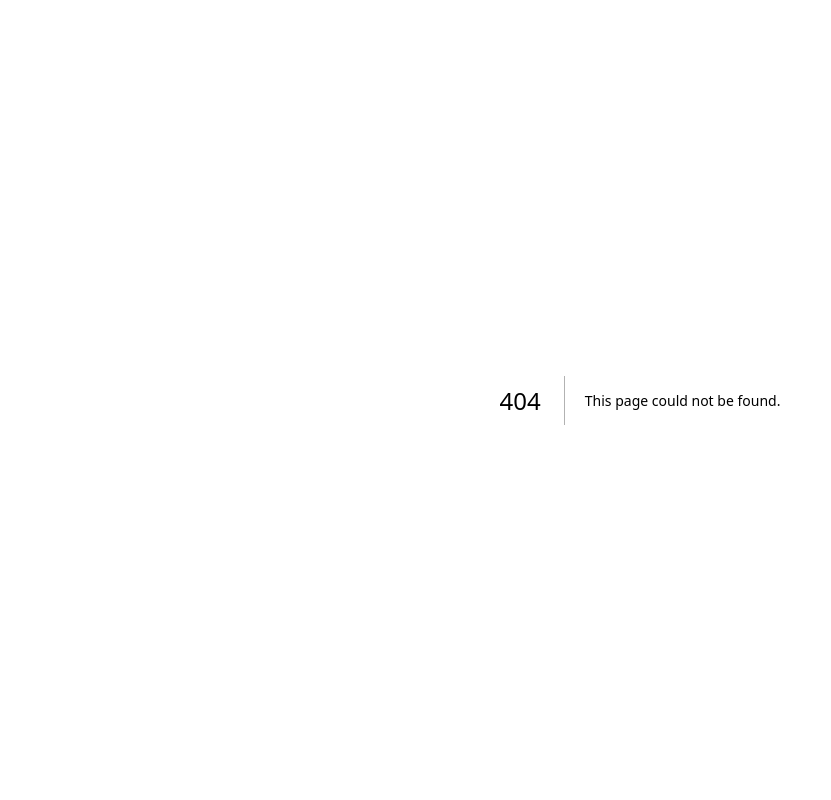
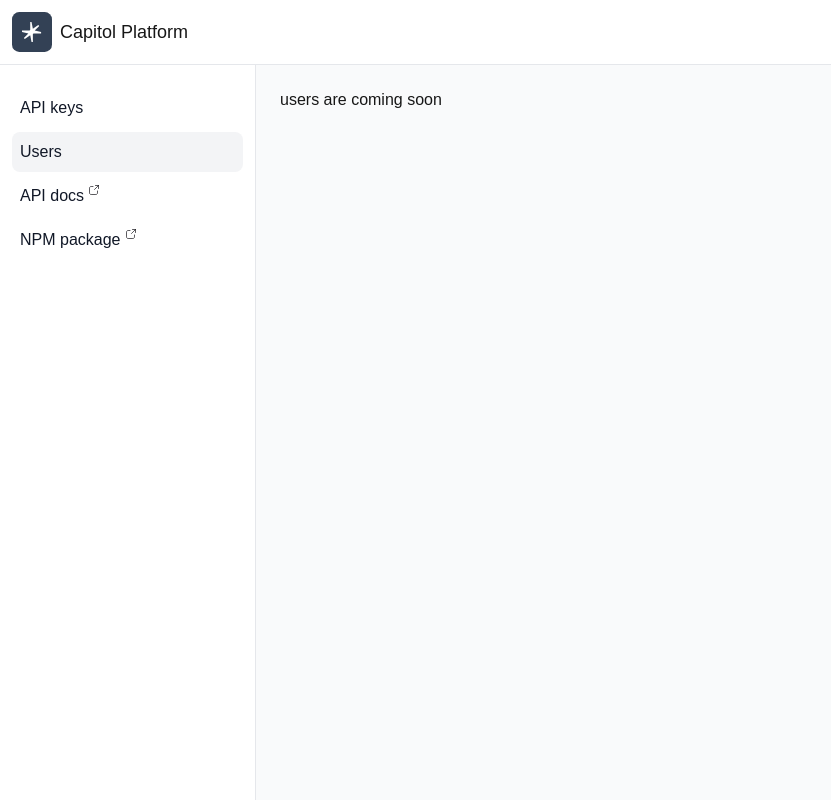
Before and after one commit to Faction-V/capitol-platform-ai, a Next.js app: page /users in a window 1280 px wide. Before the commit this address had no page. Shown: the whole page, without its empty margins (0-831 px from the left). Built offline with nearby package versions, Linux system fonts and the light colour scheme.

Commit message:
move external link

```diff
--- a/app/(admin)/sources/page.tsx
+++ b/app/(admin)/_resources/page.tsx
@@ -1,7 +1,7 @@
 import { NpmIcon } from "@/app/icons/npm-icon";
 import { FileIcon } from "@/app/icons/file-icon";
 
-export default function SourcesPage() {
+export default function ResourcesPage() {
   return (
     <div className="p-4 mb-4 bg-white border border-gray-200 rounded-lg shadow-sm 2xl:col-span-2 sm:p-6">
       <div className="flow-root">
--- a/app/(admin)/layout.tsx
+++ b/app/(admin)/layout.tsx
@@ -3,6 +3,7 @@
 import Link from "next/link";
 import { usePathname } from "next/navigation";
 import { CapitolIcon } from "@/app/icons/capitol-icon";
+import { ExternalLinkIcon } from "../icons/external-link-icon";
 
 export default function MainLayout({
   children,
@@ -35,15 +36,36 @@ export default function MainLayout({
                 API keys
               </Link>
               <Link
-                href="/sources"
+                href="/users"
                 className={
-                  pathname === "/sources"
+                  pathname === "/users"
                     ? selectedLinkClassNames
                     : linkClassNames
                 }
               >
-                Links to sources
+                Users
               </Link>
+
+              <a
+                rel="noopener noreferrer"
+                href="https://api.capitol.ai/"
+                target="_blank"
+                className={linkClassNames}
+              >
+                <span className="gap-1 flex">
+                  API docs <ExternalLinkIcon size={12} />
+                </span>
+              </a>
+              <a
+                rel="noopener noreferrer"
+                href="https://www.npmjs.com/package/@capitol.ai/react"
+                target="_blank"
+                className={linkClassNames}
+              >
+                <span className="gap-1 flex">
+                  NPM package <ExternalLinkIcon size={12} />
+                </span>
+              </a>
             </div>
           </div>
         </aside>
--- /dev/null
+++ b/app/(admin)/users/page.tsx
@@ -0,0 +1,3 @@
+export default function UsersPage() {
+  return <div className="mb-4">users are coming soon</div>;
+}
--- /dev/null
+++ b/app/icons/external-link-icon.tsx
@@ -0,0 +1,24 @@
+export const ExternalLinkIcon = ({ size = 20 }) => (
+  <div
+    style={{
+      height: size,
+      width: size,
+    }}
+  >
+    <svg
+      xmlns="http://www.w3.org/2000/svg"
+      width="100%"
+      height="100%"
+      viewBox="0 0 24 24"
+      fill="none"
+    >
+      <path
+        d="M21 9L21 3M21 3H15M21 3L13 11M10 5H7.8C6.11984 5 5.27976 5 4.63803 5.32698C4.07354 5.6146 3.6146 6.07354 3.32698 6.63803C3 7.27976 3 8.11984 3 9.8V16.2C3 17.8802 3 18.7202 3.32698 19.362C3.6146 19.9265 4.07354 20.3854 4.63803 20.673C5.27976 21 6.11984 21 7.8 21H14.2C15.8802 21 16.7202 21 17.362 20.673C17.9265 20.3854 18.3854 19.9265 18.673 19.362C19 18.7202 19 17.8802 19 16.2V14"
+        stroke="#242329"
+        strokeWidth="1.5"
+        strokeLinecap="round"
+        strokeLinejoin="round"
+      />
+    </svg>
+  </div>
+);
```
